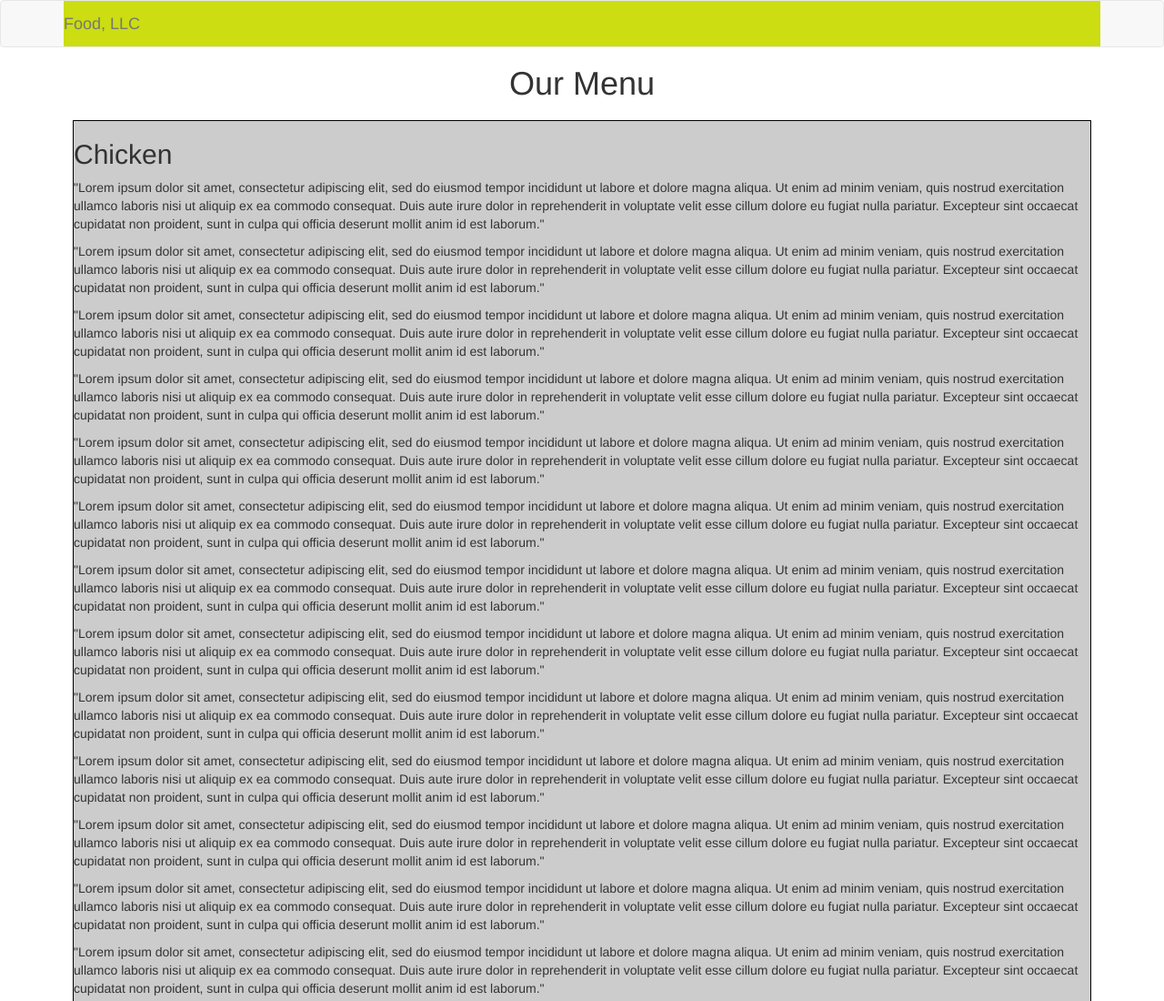
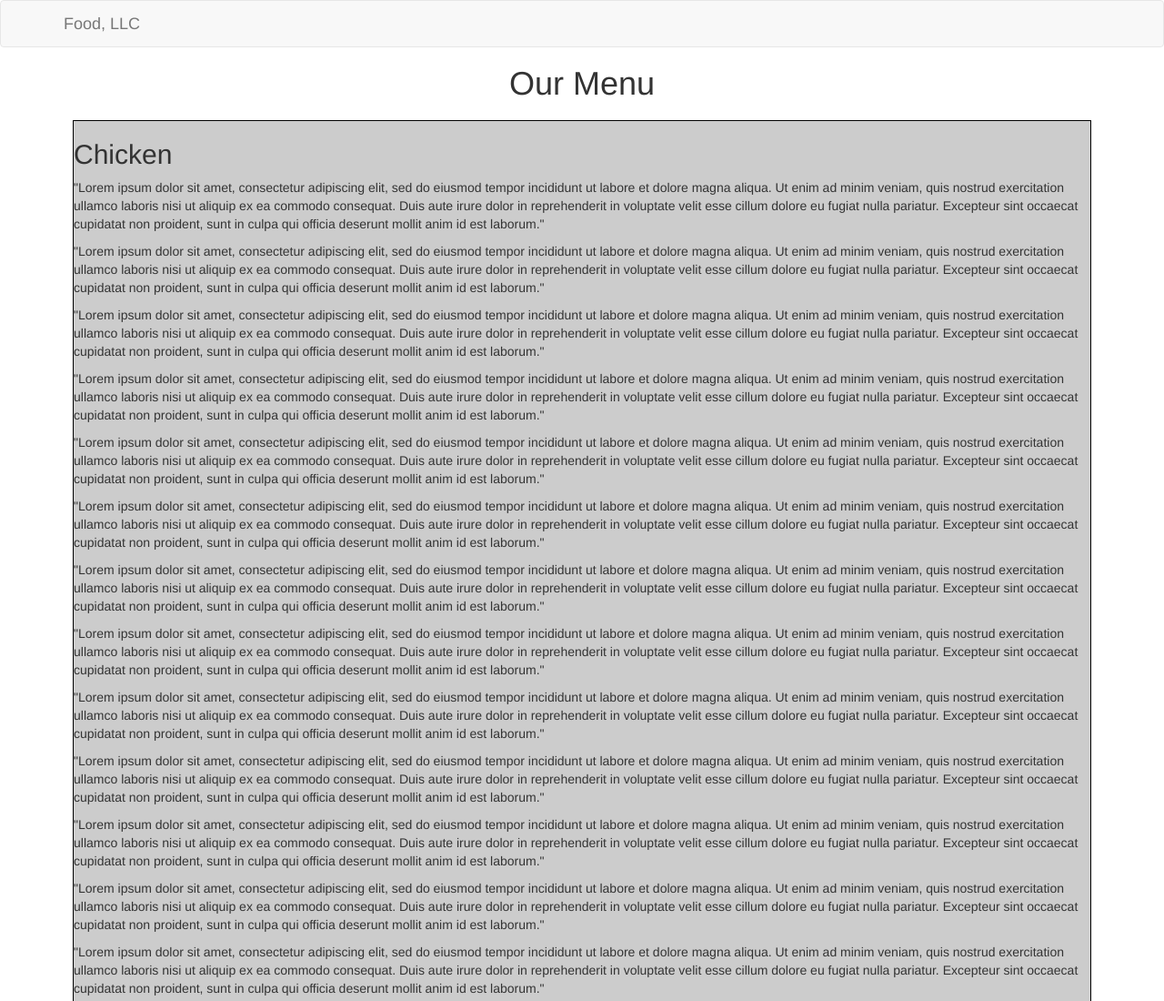
Before and after one commit to yyar/coursera_web_test, a plain HTML site: page module3-solution/index.html in a window 1280 px wide. Shown: the top 1100 px of the page at 91% size. Drawn offline with Linux system fonts and the light colour scheme.

Commit message:
Fix navbar color

```diff
--- a/module3-solution/css/styles.css
+++ b/module3-solution/css/styles.css
@@ -15,6 +15,6 @@ section {
 	border: 1px black solid;
 }
 
-div#bs-menu-collapse-1 {
+div#bs-menu-collapse-1[aria-expanded=true] {
 	background: #ccdd11;
 }
```
